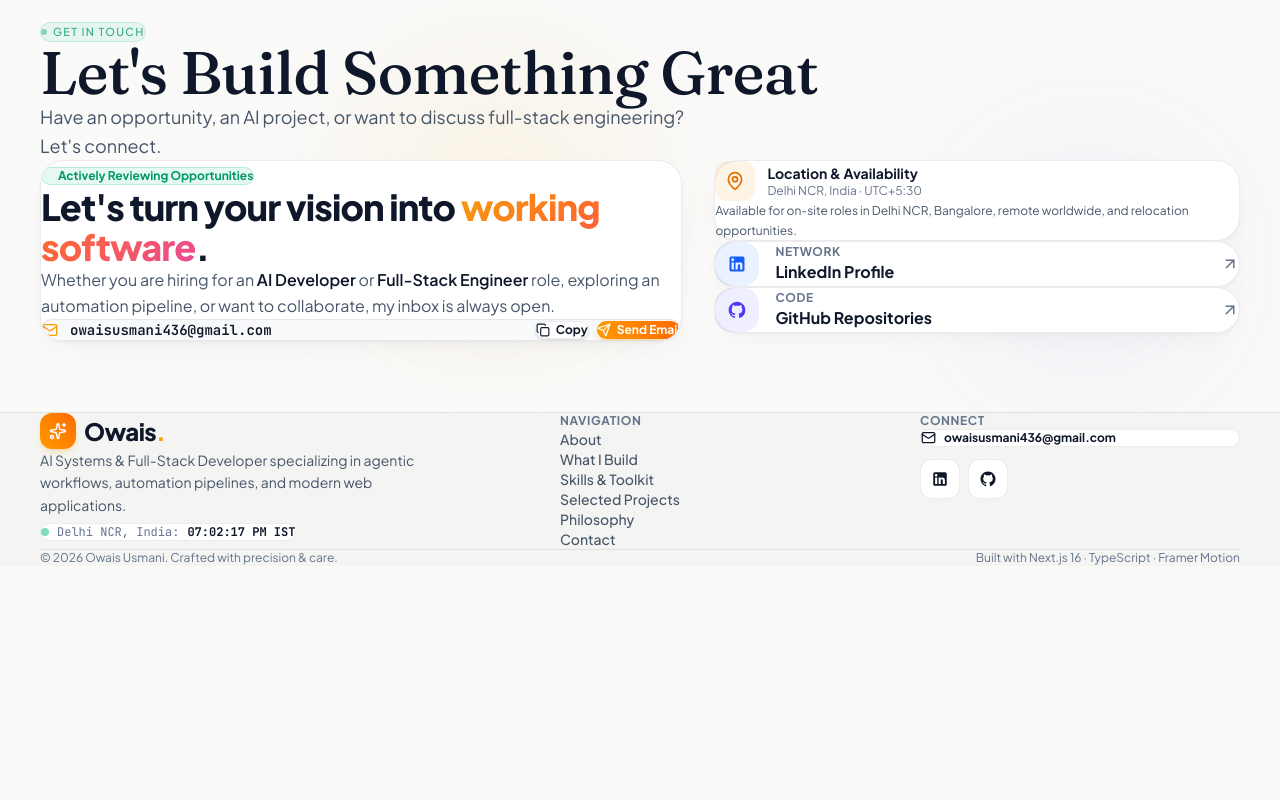
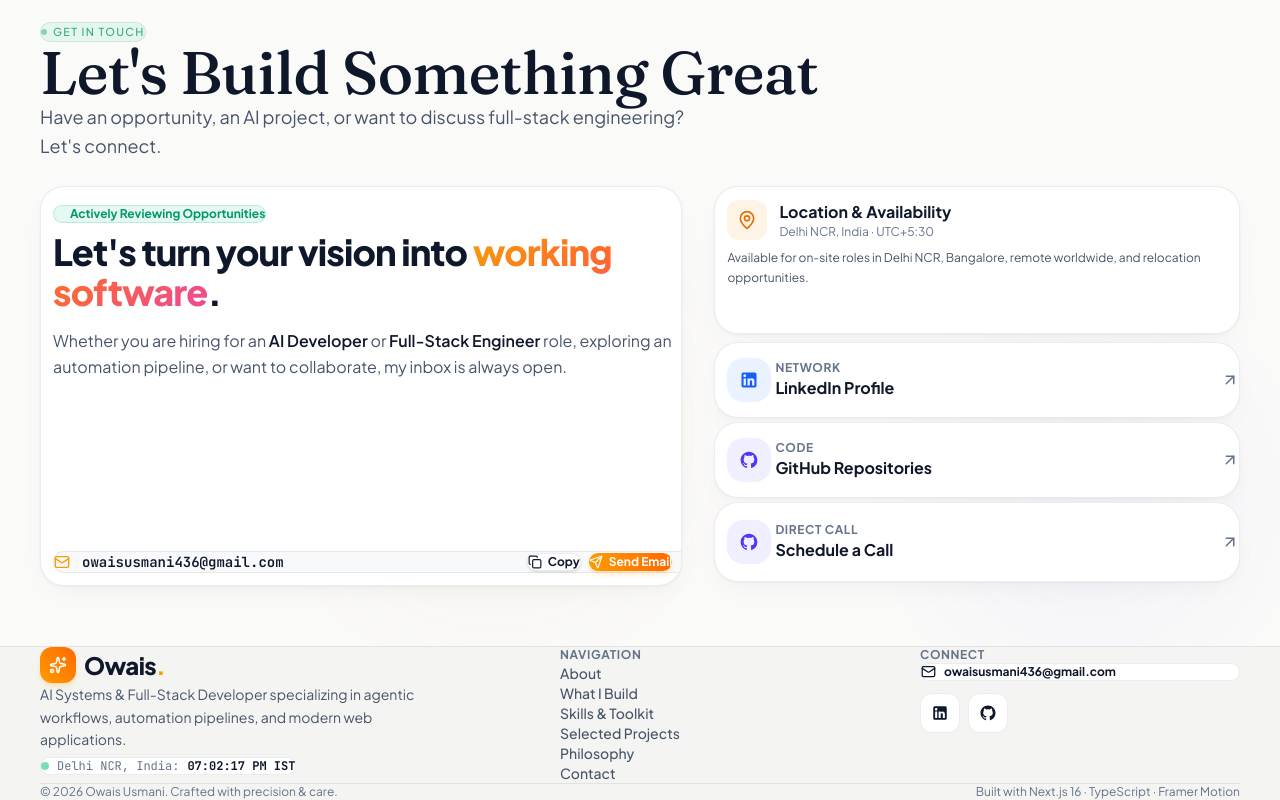
Before and after one commit to owais-usmani-017/Port-Folio, a Next.js app: page / in a window 1280 px wide. Shown: the part 6086-6886 px from the top of the page. Before the commit the page ends 6652 px from the top, so only its background shows below. Built offline with nearby package versions, Linux system fonts and the light colour scheme.

Commit message:
contact page fixed

```diff
--- a/src/components/sections/Contact.tsx
+++ b/src/components/sections/Contact.tsx
@@ -33,43 +33,57 @@ export default function Contact() {
   };
 
   return (
-    <section id="contact" className="section bg-[var(--background)] overflow-hidden">
+    <section
+      id="contact"
+      className="section bg-[var(--background)] overflow-hidden"
+    >
       <div className="ambient-glow ambient-glow-amber bottom-10 left-1/4 h-[350px] w-[350px]" />
       <div className="ambient-glow ambient-glow-indigo bottom-0 right-10 h-[300px] w-[300px]" />
 
-      <div className="container relative z-10">
+      <div className="container  relative h-140 z-10">
         <SectionHeading
           eyebrow="Get In Touch"
           title="Let's Build Something Great"
           subtitle="Have an opportunity, an AI project, or want to discuss full-stack engineering? Let's connect."
           badgeColor="emerald"
         />
+        <br />
 
-        <div className="grid gap-8 lg:grid-cols-[1.1fr_0.9fr] lg:items-start">
+        <div className="grid h-100 gap-8 lg:grid-cols-[1.1fr_0.9fr] lg:items-start">
           {/* Main Inquiry Card */}
           <motion.div
             initial={{ opacity: 0, y: 30 }}
             whileInView={{ opacity: 1, y: 0 }}
             viewport={{ once: true }}
             transition={{ duration: 0.5 }}
-            className="designer-card relative overflow-hidden rounded-3xl p-8 sm:p-10 bg-gradient-to-br from-[var(--card-bg)] to-[var(--background-subtle)]"
+            className="designer-card h-100 relative overflow-hidden rounded-3xl p-8 sm:p-10 bg-gradient-to-br from-[var(--card-bg)] to-[var(--background-subtle)]"
           >
             {/* Top Badge */}
-            <div className="inline-flex items-center gap-2 rounded-full border border-emerald-500/20 bg-emerald-500/10 px-3.5 py-1 text-xs font-bold text-emerald-600 dark:text-emerald-400">
+            <div className="relative top-3 left-3 inline-flex items-center gap-2 rounded-full border border-emerald-500/20 bg-emerald-500/10 px-3.5 py-1 text-xs font-bold text-emerald-600 dark:text-emerald-400">
               <span className="h-2 w-2 rounded-full bg-emerald-500 animate-ping" />
               Actively Reviewing Opportunities
             </div>
 
-            <h3 className="mt-6 text-3xl sm:text-4xl font-extrabold tracking-tight text-[var(--foreground)]">
-              Let&apos;s turn your vision into <span className="gradient-text-joy">working software</span>.
+            <h3 className="relative left-3 top-5 mt-6 text-3xl sm:text-4xl font-extrabold tracking-tight text-[var(--foreground)]">
+              Let&apos;s turn your vision into{" "}
+              <span className="gradient-text-joy">working software</span>.
             </h3>
 
-            <p className="mt-4 text-sm sm:text-base leading-relaxed text-[var(--foreground-secondary)]">
-              Whether you are hiring for an <span className="font-semibold text-[var(--foreground)]">AI Developer</span> or <span className="font-semibold text-[var(--foreground)]">Full-Stack Engineer</span> role, exploring an automation pipeline, or want to collaborate, my inbox is always open.
+            <p className="relative left-3 top-9 mt-4 text-sm sm:text-base leading-relaxed text-[var(--foreground-secondary)]">
+              Whether you are hiring for an{" "}
+              <span className="font-semibold text-[var(--foreground)]">
+                AI Developer
+              </span>{" "}
+              or{" "}
+              <span className="font-semibold text-[var(--foreground)]">
+                Full-Stack Engineer
+              </span>{" "}
+              role, exploring an automation pipeline, or want to collaborate, my
+              inbox is always open.
             </p>
 
             {/* Email Action Bar */}
-            <div className="mt-8 flex flex-col sm:flex-row items-stretch sm:items-center gap-3 rounded-2xl border border-[var(--card-border)] bg-[var(--card-bg-subtle)] p-2">
+            <div className="absolute left-3 bottom-3 w-full top- mt-8 flex flex-col sm:flex-row items-stretch sm:items-center gap-3 rounded-2xl border border-[var(--card-border)] bg-[var(--card-bg-subtle)] p-2">
               <div className="flex items-center gap-3 px-3 py-2 text-xs sm:text-sm font-mono font-semibold text-[var(--foreground)] flex-1 overflow-x-auto">
                 <Mail size={16} className="text-amber-500 shrink-0" />
                 <span>{email}</span>
@@ -79,7 +93,7 @@ export default function Contact() {
                 <button
                   type="button"
                   onClick={handleCopyEmail}
-                  className="flex flex-1 sm:flex-none items-center justify-center gap-1.5 rounded-xl border border-[var(--card-border)] bg-[var(--card-bg)] px-3.5 py-2.5 text-xs font-bold text-[var(--foreground)] shadow-sm transition-all hover:bg-amber-500 hover:text-white active:scale-95"
+                  className="flex flex-1 relative right-5 sm:flex-none items-center justify-center gap-1.5 rounded-xl border border-[var(--card-border)] bg-[var(--card-bg)] px-3.5 py-2.5 text-xs font-bold text-[var(--foreground)] shadow-sm transition-all hover:bg-amber-500 hover:text-white active:scale-95"
                 >
                   {copied ? (
                     <>
@@ -96,7 +110,7 @@ export default function Contact() {
 
                 <a
                   href={`mailto:${email}?subject=Project%20Inquiry%20/%20Opportunity`}
-                  className="flex flex-1 sm:flex-none items-center justify-center gap-1.5 rounded-xl bg-gradient-to-r from-amber-500 to-orange-500 px-4 py-2.5 text-xs font-bold text-white shadow-md shadow-amber-500/20 hover:scale-105 active:scale-95 transition-transform"
+                  className="relative right-5 flex flex-1 sm:flex-none items-center justify-center gap-1.5 rounded-xl bg-gradient-to-r from-amber-500 to-orange-500 px-4 py-2.5 text-xs font-bold text-white shadow-md shadow-amber-500/20 hover:scale-105 active:scale-95 transition-transform"
                 >
                   <Send size={14} />
                   Send Email
@@ -126,21 +140,26 @@ export default function Contact() {
             whileInView={{ opacity: 1, y: 0 }}
             viewport={{ once: true }}
             transition={{ duration: 0.5, delay: 0.15 }}
-            className="space-y-4"
+            className="space-y-4 h-100 flex flex-col"
           >
             {/* Location & Timezone Card */}
-            <div className="designer-card rounded-3xl p-6">
+            <div className="h-37 designer-card rounded-3xl p-6">
               <div className="flex items-center gap-3">
-                <div className="flex h-10 w-10 items-center justify-center rounded-xl bg-amber-500/10 text-amber-600 dark:text-amber-400">
+                <div className="relative left-3 top-3 flex h-10 w-10 items-center justify-center rounded-xl bg-amber-500/10 text-amber-600 dark:text-amber-400">
                   <MapPin size={20} />
                 </div>
                 <div>
-                  <h4 className="text-sm font-bold text-[var(--foreground)]">Location &amp; Availability</h4>
-                  <p className="text-xs text-[var(--foreground-muted)]">Delhi NCR, India · UTC+5:30</p>
+                  <h4 className="relative left-3 top-3 text-md font-bold text-[var(--foreground)]">
+                    Location &amp; Availability
+                  </h4>
+                  <p className="relative left-3 top-3 text-xs text-[var(--foreground-muted)]">
+                    Delhi NCR, India · UTC+5:30
+                  </p>
                 </div>
               </div>
-              <p className="mt-3 text-xs leading-relaxed text-[var(--foreground-secondary)]">
-                Available for on-site roles in Delhi NCR, Bangalore, remote worldwide, and relocation opportunities.
+              <p className="relative left-3 top-5 mt-3 text-xs leading-relaxed text-[var(--foreground-secondary)]">
+                Available for on-site roles in Delhi NCR, Bangalore, remote
+                worldwide, and relocation opportunities.
               </p>
             </div>
 
@@ -149,20 +168,25 @@ export default function Contact() {
               href="https://www.linkedin.com/"
               target="_blank"
               rel="noopener noreferrer"
-              className="designer-card group flex items-center justify-between rounded-3xl p-6 transition-all"
+              className="h-19 relative top-2 designer-card group flex items-center justify-between rounded-3xl p-6 transition-all"
             >
               <div className="flex items-center gap-4">
-                <div className="flex h-11 w-11 items-center justify-center rounded-2xl bg-blue-500/10 text-blue-600 dark:text-blue-400 group-hover:scale-110 transition-transform">
+                <div className="relative left-3 flex h-11 w-11 items-center justify-center rounded-2xl bg-blue-500/10 text-blue-600 dark:text-blue-400 group-hover:scale-110 transition-transform">
                   <LinkedInIcon size={20} />
                 </div>
                 <div>
-                  <p className="text-xs font-bold uppercase tracking-wider text-[var(--foreground-muted)]">Network</p>
+                  <p className="text-xs font-bold uppercase tracking-wider text-[var(--foreground-muted)]">
+                    Network
+                  </p>
                   <p className="text-base font-bold text-[var(--foreground)] group-hover:text-blue-500 transition-colors">
                     LinkedIn Profile
                   </p>
                 </div>
               </div>
-              <ArrowUpRight size={18} className="text-[var(--foreground-muted)] group-hover:text-blue-500 group-hover:translate-x-0.5 group-hover:-translate-y-0.5 transition-all" />
+              <ArrowUpRight
+                size={18}
+                className="text-[var(--foreground-muted)] group-hover:text-blue-500 group-hover:translate-x-0.5 group-hover:-translate-y-0.5 transition-all"
+              />
             </a>
 
             {/* GitHub Card */}
@@ -170,20 +194,50 @@ export default function Contact() {
               href="https://github.com/"
               target="_blank"
               rel="noopener noreferrer"
-              className="designer-card group flex items-center justify-between rounded-3xl p-6 transition-all"
+              className=" relative top-3 h-19 designer-card group flex items-center justify-between rounded-3xl p-6 transition-all"
             >
               <div className="flex items-center gap-4">
-                <div className="flex h-11 w-11 items-center justify-center rounded-2xl bg-indigo-500/10 text-indigo-600 dark:text-indigo-400 group-hover:scale-110 transition-transform">
+                <div className="flex relative left-3 h-11 w-11 items-center justify-center rounded-2xl bg-indigo-500/10 text-indigo-600 dark:text-indigo-400 group-hover:scale-110 transition-transform">
                   <GitHubIcon size={20} />
                 </div>
                 <div>
-                  <p className="text-xs font-bold uppercase tracking-wider text-[var(--foreground-muted)]">Code</p>
+                  <p className="text-xs font-bold uppercase tracking-wider text-[var(--foreground-muted)]">
+                    Code
+                  </p>
                   <p className="text-base font-bold text-[var(--foreground)] group-hover:text-indigo-500 transition-colors">
                     GitHub Repositories
                   </p>
                 </div>
               </div>
-              <ArrowUpRight size={18} className="text-[var(--foreground-muted)] group-hover:text-indigo-500 group-hover:translate-x-0.5 group-hover:-translate-y-0.5 transition-all" />
+              <ArrowUpRight
+                size={18}
+                className="text-[var(--foreground-muted)] group-hover:text-indigo-500 group-hover:translate-x-0.5 group-hover:-translate-y-0.5 transition-all"
+              />
+            </a>
+              {/*schedule call card */ }
+            <a
+              href=""
+              target="_blank"
+              rel="noopener noreferrer"
+              className=" relative top-4 h-20 designer-card group flex items-center justify-between rounded-3xl p-6 transition-all"
+            >
+              <div className="flex items-center gap-4">
+                <div className="flex relative left-3 h-11 w-11 items-center justify-center rounded-2xl bg-indigo-500/10 text-indigo-600 dark:text-indigo-400 group-hover:scale-110 transition-transform">
+                  <GitHubIcon size={20} />
+                </div>
+                <div>
+                  <p className="text-xs font-bold uppercase tracking-wider text-[var(--foreground-muted)]">
+                    Direct Call
+                  </p>
+                  <p className="text-base font-bold text-[var(--foreground)] group-hover:text-indigo-500 transition-colors">
+                    Schedule a Call
+                  </p>
+                </div>
+              </div>
+              <ArrowUpRight
+                size={18}
+                className="text-[var(--foreground-muted)] group-hover:text-indigo-500 group-hover:translate-x-0.5 group-hover:-translate-y-0.5 transition-all"
+              />
             </a>
           </motion.div>
         </div>
```
